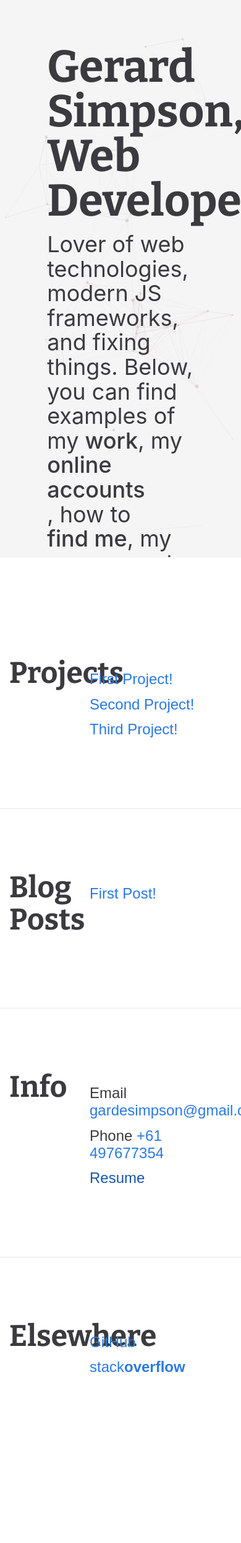
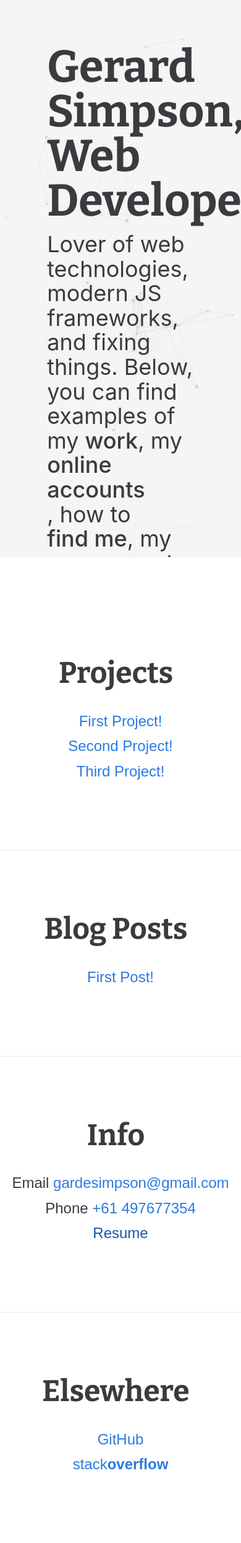
Before and after one commit to node-gs/GerardSimpson, a Jekyll site: the page built from index.html, in a window 390 px wide. Shown: the whole page at 62% size. Built offline with Jekyll 4.4.1, drawn with Linux system fonts in a browser that asks for light colours; before the commit the page ends 2333 px from its top, so only the background shows below that.

Commit message:
center-align text on devices < 768px

```diff
--- a/_layouts/custom.html
+++ b/_layouts/custom.html
@@ -33,10 +33,10 @@
     <section role='main'>
       <div class='container-fluid content' id="work">
         <div class="row">
-          <div class='col-xs-4 left-col'>
+          <div class='col-sm-4 left-col'>
             <h3>Projects</h3>
           </div>
-          <div class='col-xs-8 right-col'>
+          <div class='col-sm-8 right-col'>
             <ul class="post-list">
               {% for project in site.projects %}
                 <li>
@@ -53,12 +53,12 @@
       <hr>
       <div class='container-fluid content' id="blog">
         <div class="row">
-          <div class='col-xs-4 left-col'>
+          <div class='col-sm-4 left-col'>
             <h3>
               Blog Posts
             </h3>
           </div>
-          <div class='col-xs-8 right-col'>
+          <div class='col-sm-8 right-col'>
             <ul class="post-list">
               {% for post in site.posts %}
                 <li>
@@ -75,10 +75,10 @@
       <hr>
       <div class='container-fluid content' id="info">
         <div class="row">
-          <div class='col-xs-4 left-col'>
+          <div class='col-sm-4 left-col'>
             <h3>Info</h3>
           </div>
-          <div class='col-xs-8 right-col'>
+          <div class='col-sm-8 right-col'>
           <ul>
             <li>
               <p>
@@ -102,10 +102,10 @@
       <hr>
       <div class='container-fluid content' id="elsewhere">
         <div class="row">
-          <div class='col-xs-4 left-col'>
+          <div class='col-sm-4 left-col'>
             <h3>Elsewhere</h3>
           </div>
-          <div class='col-xs-8 right-col'>
+          <div class='col-sm-8 right-col'>
             <ul class='float-list'>
               <li>
               <p>
--- a/_sass/_custom.scss
+++ b/_sass/_custom.scss
@@ -130,6 +130,9 @@ section[role="main"] {
   .left-col {
     text-align: right;
     padding-right: 30px;
+    @media(max-width: 768px) {
+      text-align: center;
+    }
     h3 {
       font-family: 'Bitter', sans-serif;
       font-weight: 700;
@@ -137,6 +140,9 @@ section[role="main"] {
     }
   }
   .right-col {
+    @media(max-width: 768px) {
+      text-align: center;
+    }
     p {
      font-size: 24px;
     }
```
